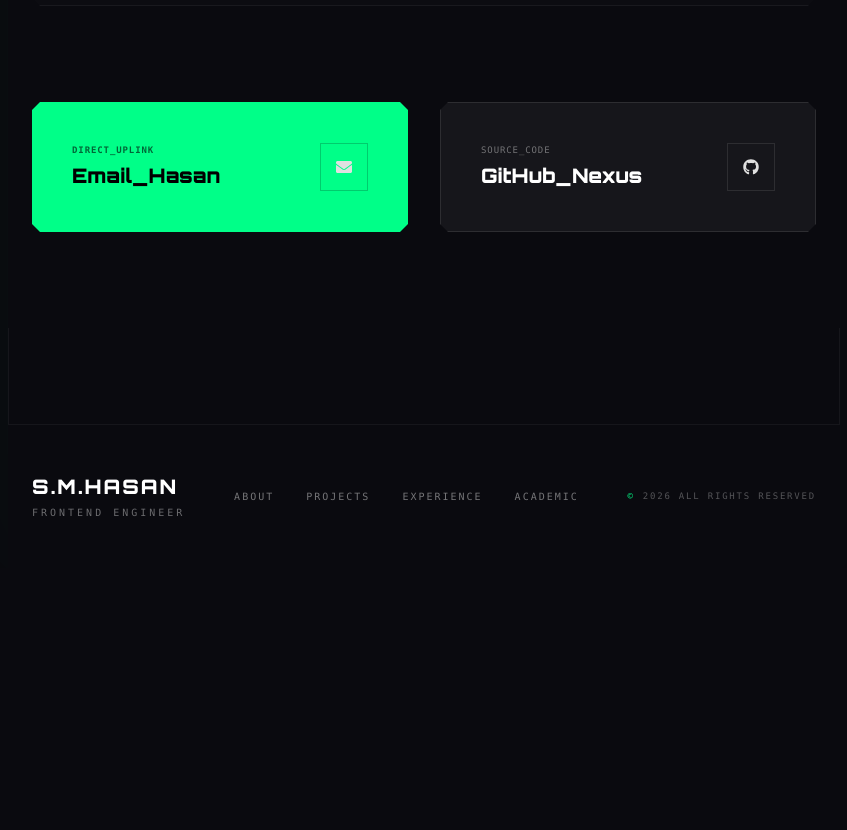
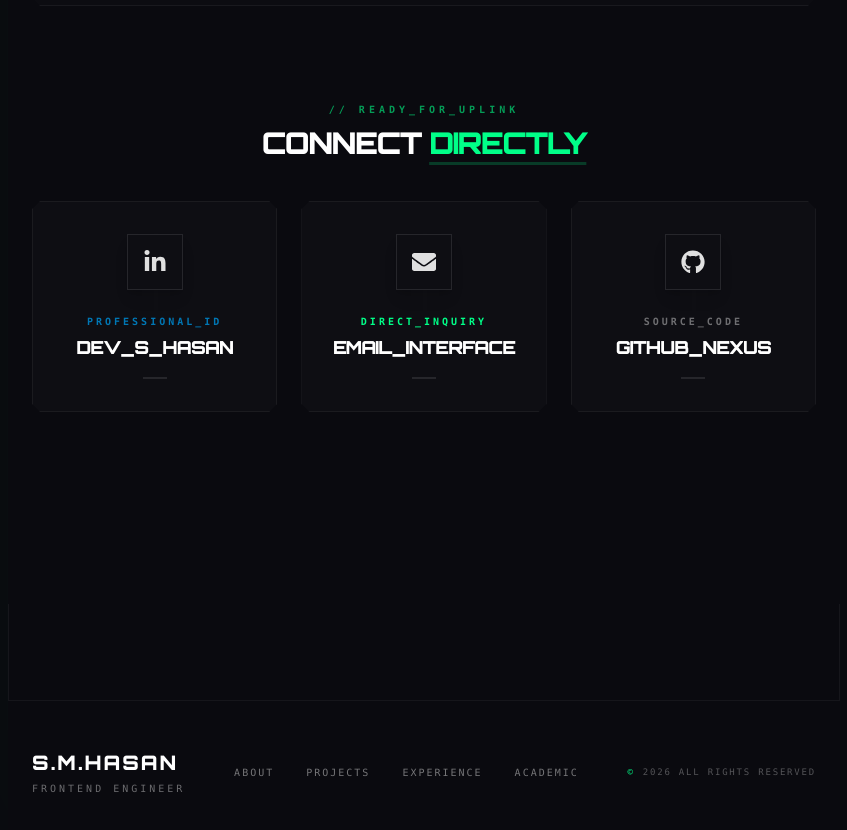
Before and after one commit to CoderGUY47/myPortfolio, a React (Vite) app: page /about in a window 1280 px wide. Shown: the part 1744-2574 px from the top of the page, without its empty margins (216-1063 px from the left). Before the commit the page ends 2312 px from the top, so only its background shows below. Built offline with nearby package versions, Linux system fonts and the light colour scheme.

Commit message:
feat: redesign CTA matrix with LinkedIn integration and interactive group triggers

```diff
--- a/src/components/AboutMe.jsx
+++ b/src/components/AboutMe.jsx
@@ -3,7 +3,7 @@ import { Link } from 'react-router-dom';
 import {
   FaCode, FaServer, FaPaintBrush, FaRobot,
   FaRocket, FaGraduationCap, FaEnvelope, FaGithub,
-  FaArrowLeft
+  FaArrowLeft, FaLinkedinIn
 } from 'react-icons/fa';
 
 const AboutMe = () => {
@@ -111,21 +111,21 @@ const AboutMe = () => {
              <FaPaintBrush className="text-accent text-3xl mb-6 group-hover:scale-110 transition-transform" />
              <h3 className="text-xs font-heading font-black text-white uppercase tracking-widest mb-3">Frontend_Mastery</h3>
              <p className="text-[10px] font-mono text-foreground/40 leading-relaxed uppercase">
-                React.js, Next.js (App Router), & TypeScript paired with Tailwind CSS and Shadcn UI.
+                HTML5, CSS3, JavaScript, React.js paired with Tailwind CSS and Shadcn UI.
              </p>
           </div>
           <div className="p-8 border border-white/5 bg-white/2 cyber-chamfer-sm group hover:border-accent/40 transition-all">
              <FaServer className="text-accent text-3xl mb-6 group-hover:scale-110 transition-transform" />
-             <h3 className="text-xs font-heading font-black text-white uppercase tracking-widest mb-3">Backend_Excellence</h3>
+             <h3 className="text-xs font-heading font-black text-white uppercase tracking-widest mb-3">Integration of Api & Json</h3>
              <p className="text-[10px] font-mono text-foreground/40 leading-relaxed uppercase">
-                Robust Node.js/Express architectures and seamless RESTful API integrations for complex workflows.
+                Robust and seamless RESTful API integrations for complex workflows.
              </p>
           </div>
           <div className="p-8 border border-white/5 bg-white/2 cyber-chamfer-sm group hover:border-accent/40 transition-all">
              <FaRocket className="text-accent text-3xl mb-6 group-hover:scale-110 transition-transform" />
              <h3 className="text-xs font-heading font-black text-white uppercase tracking-widest mb-3">Modern_UIUX</h3>
              <p className="text-[10px] font-mono text-foreground/40 leading-relaxed uppercase">
-                High-end animations with Framer Motion and Bento-grid layouts that enhance user retention.
+                High-end animations with Framer Motion and Bento-grid layouts that enhance user retention with glassmorphism.
              </p>
           </div>
           <div className="p-8 border border-white/5 bg-white/2 cyber-chamfer-sm group hover:border-accent/40 transition-all">
@@ -154,27 +154,74 @@ const AboutMe = () => {
            </div>
         </div>
 
-        {/* Call to Action Matrix */}
-        <div className="grid md:grid-cols-2 gap-8">
-           <div className="p-10 bg-accent cyber-chamfer-sm flex items-center justify-between group cursor-pointer hover:bg-white transition-all duration-500">
-              <div className="flex flex-col">
-                 <span className="text-black/60 font-mono text-[9px] font-bold uppercase tracking-widest mb-1">Direct_Uplink</span>
-                 <h4 className="text-xl font-heading font-black text-black">Email_Hasan</h4>
+        {/* Call to Action Matrix - High Interactivity */}
+        <section className="mb-24">
+          <div className="flex flex-col items-center mb-10 text-center">
+            <span className="text-accent font-mono text-[10px] tracking-[0.4em] uppercase font-bold mb-2 opacity-60 animate-pulse">
+              // READY_FOR_UPLINK
+            </span>
+            <h2 className="text-2xl md:text-3xl font-heading font-black uppercase tracking-tighter text-white">
+              Connect <span className="text-accent underline decoration-accent/20 underline-offset-8">Directly</span>
+            </h2>
+          </div>
+
+          <div className="grid md:grid-cols-3 gap-6">
+            {/* LinkedIn Uplink */}
+            <a
+              href="https://www.linkedin.com/in/s-m-hasan-a2122b2b1/"
+              target="_blank"
+              rel="noopener noreferrer"
+              className="group relative p-8 border border-white/5 bg-white/2 cyber-chamfer-sm transition-all duration-500 hover:border-[#0077B5]/50 hover:bg-[#0077B5]/5 overflow-hidden"
+            >
+              <div className="absolute top-0 right-0 w-24 h-24 bg-[#0077B5]/5 blur-3xl opacity-0 group-hover:opacity-100 transition-opacity"></div>
+              <div className="flex flex-col items-center text-center">
+                <div className="w-14 h-14 border border-white/10 flex items-center justify-center cyber-chamfer-xs mb-6 group-hover:bg-[#0077B5] group-hover:text-white group-hover:border-transparent transition-all duration-500 shadow-lg group-hover:shadow-[#0077B5]/20">
+                  <FaLinkedinIn className="text-2xl" />
+                </div>
+                <span className="text-[10px] font-mono text-[#0077B5] font-black uppercase tracking-[0.3em] mb-1">Professional_ID</span>
+                <h4 className="text-lg font-heading font-black text-white uppercase tracking-tighter">dev_s_hasan</h4>
+                <div className="mt-4 w-6 h-0.5 bg-white/10 group-hover:w-16 group-hover:bg-[#0077B5] transition-all duration-500"></div>
               </div>
-              <a href="mailto:s.m.hasan4599@gmail.com" className="w-12 h-12 border border-black/20 flex items-center justify-center cyber-chamfer-xs group-hover:bg-black group-hover:text-white transition-all">
-                <FaEnvelope />
-              </a>
-           </div>
-           <div className="p-10 border border-white/10 bg-white/5 cyber-chamfer-sm flex items-center justify-between group cursor-pointer hover:border-accent/40 transition-all duration-500">
-              <div className="flex flex-col">
-                 <span className="text-white/40 font-mono text-[9px] uppercase tracking-widest mb-1">Source_Code</span>
-                 <h4 className="text-xl font-heading font-black text-white">GitHub_Nexus</h4>
+            </a>
+
+            {/* Email / Gmail Uplink */}
+            <div
+              onClick={() => {
+                const gmailUrl = `https://mail.google.com/mail/?view=cm&fs=1&to=s.m.hasan4599@gmail.com&su=Project%20Inquiry%20from%20Portfolio&body=Hello%20S.M.%20Hasan,%20I%20would%20like%20to%20discuss%20a%20project%20with%20you.`;
+                window.open(gmailUrl, '_blank');
+              }}
+              className="group relative p-8 border border-white/5 bg-white/2 cyber-chamfer-sm transition-all duration-500 hover:border-accent/50 hover:bg-accent/5 overflow-hidden cursor-pointer"
+            >
+              <div className="absolute top-0 right-0 w-24 h-24 bg-accent/5 blur-3xl opacity-0 group-hover:opacity-100 transition-opacity"></div>
+              <div className="flex flex-col items-center text-center">
+                <div className="w-14 h-14 border border-white/10 flex items-center justify-center cyber-chamfer-xs mb-6 group-hover:bg-accent group-hover:text-black group-hover:border-transparent transition-all duration-500 shadow-lg group-hover:shadow-accent/20">
+                  <FaEnvelope className="text-2xl" />
+                </div>
+                <span className="text-[10px] font-mono text-accent font-black uppercase tracking-[0.3em] mb-1">Direct_Inquiry</span>
+                <h4 className="text-lg font-heading font-black text-white uppercase tracking-tighter">Email_Interface</h4>
+                <div className="mt-4 w-6 h-0.5 bg-white/10 group-hover:w-16 group-hover:bg-accent transition-all duration-500"></div>
               </div>
-              <a href="https://github.com/coderguy47" target="_blank" rel="noopener noreferrer" className="w-12 h-12 border border-white/10 flex items-center justify-center cyber-chamfer-xs group-hover:bg-accent group-hover:text-black transition-all">
-                <FaGithub />
-              </a>
-           </div>
-        </div>
+            </div>
+
+            {/* GitHub Source Uplink */}
+            <a
+              href="https://github.com/coderguy47"
+              target="_blank"
+              rel="noopener noreferrer"
+              className="group relative p-8 border border-white/5 bg-white/2 cyber-chamfer-sm transition-all duration-500 hover:border-white/40 hover:bg-white/5 overflow-hidden"
+            >
+              <div className="absolute top-0 right-0 w-24 h-24 bg-white/5 blur-3xl opacity-0 group-hover:opacity-100 transition-opacity"></div>
+              <div className="flex flex-col items-center text-center">
+                <div className="w-14 h-14 border border-white/10 flex items-center justify-center cyber-chamfer-xs mb-6 group-hover:bg-white group-hover:text-black group-hover:border-transparent transition-all duration-500 shadow-lg group-hover:shadow-white/10">
+                  <FaGithub className="text-2xl" />
+                </div>
+                <span className="text-[10px] font-mono text-white/40 font-black uppercase tracking-[0.3em] mb-1">Source_Code</span>
+                <h4 className="text-lg font-heading font-black text-white uppercase tracking-tighter">GitHub_Nexus</h4>
+                <div className="mt-4 w-6 h-0.5 bg-white/10 group-hover:w-16 group-hover:bg-white transition-all duration-500"></div>
+              </div>
+            </a>
+          </div>
+        </section>
       </div>
 
       {/* Decorative HUD Details */}
```
